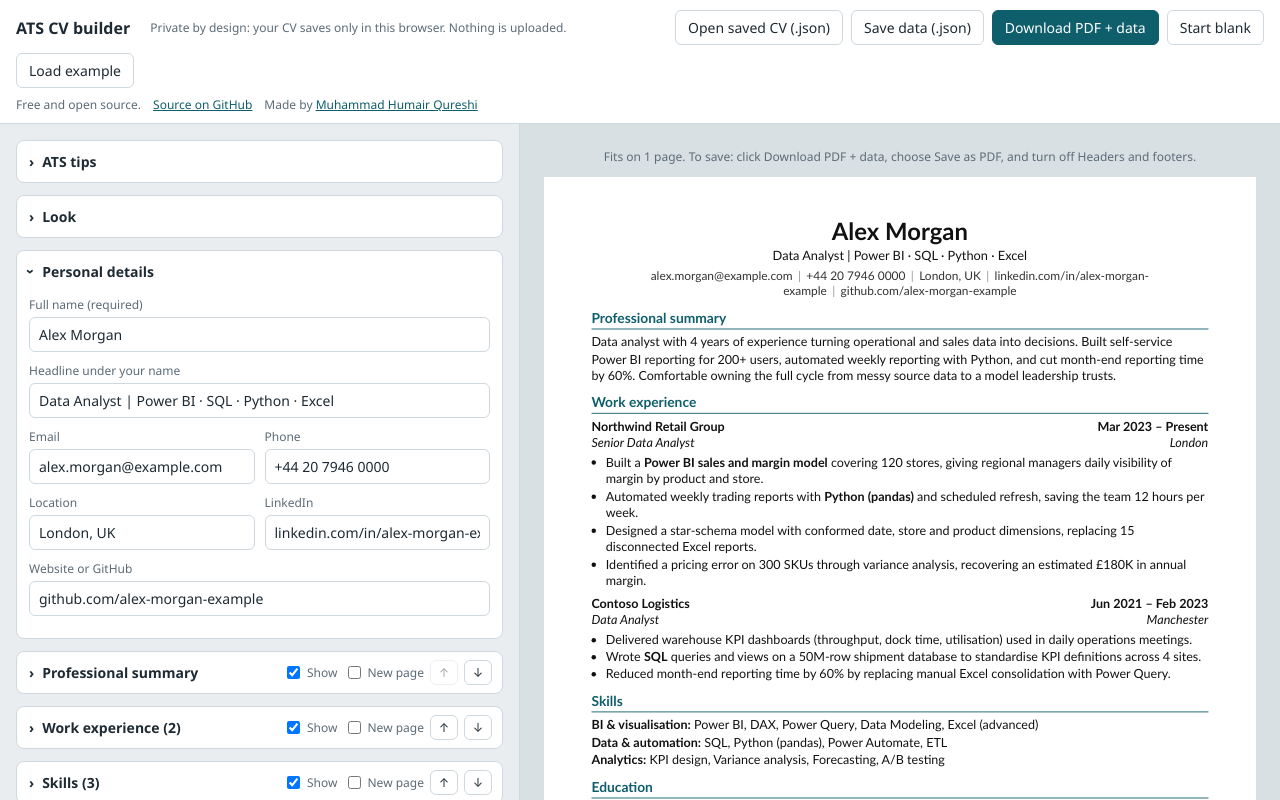
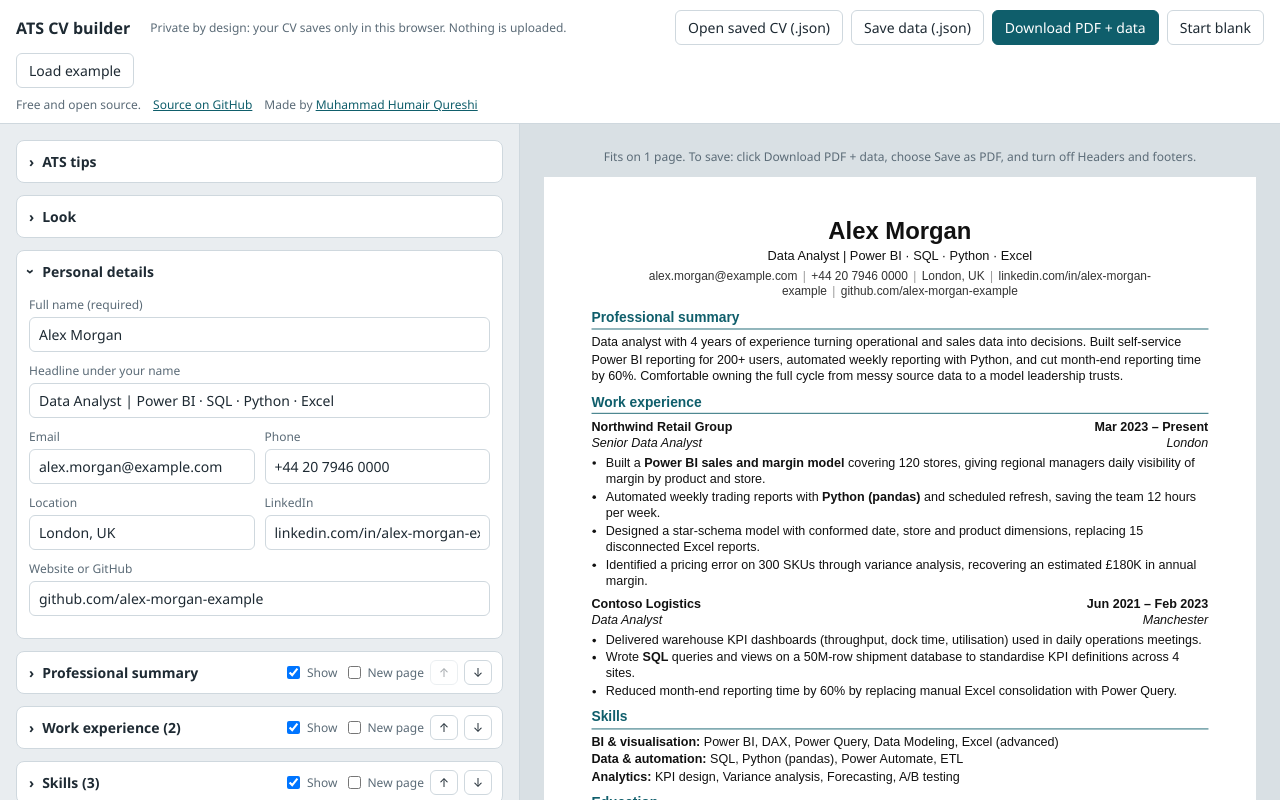
Before and after one commit to defihumair/ats-cv-builder, a plain HTML site: page index.html in a window 1280 px wide. Drawn offline with Linux system fonts and the light colour scheme.

Commit message:
Rearrange font constants and update styles

```diff
--- a/index.html
+++ b/index.html
@@ -111,8 +111,8 @@ body{background:#fff;display:block;height:auto}
 </main>
 <script>
 const STORE="atscvbuilder.v1";
-const FONTS={calibri:'Calibri, Carlito, "Segoe UI", Arial, sans-serif',arial:'Arial, Helvetica, sans-serif',cambria:'Cambria, Caladea, Georgia, serif',georgia:'Georgia, "Times New Roman", serif'};
-const FONT_NAMES={calibri:"Calibri",arial:"Arial",cambria:"Cambria",georgia:"Georgia"};
+const FONTS={arial:'Arial, Helvetica, "Liberation Sans", sans-serif',calibri:'Calibri, Carlito, "Segoe UI", Arial, sans-serif',cambria:'Cambria, Caladea, Georgia, serif',georgia:'Georgia, "Times New Roman", serif'};
+const FONT_NAMES={arial:"Arial (recommended)",calibri:"Calibri",cambria:"Cambria",georgia:"Georgia"};
 const DEFAULTS={
 personal:{name:"Alex Morgan",title:"Data Analyst | Power BI · SQL · Python · Excel",email:"alex.morgan@example.com",phone:"+44 20 7946 0000",location:"London, UK",linkedin:"linkedin.com/in/alex-morgan-example",website:"github.com/alex-morgan-example"},
 summary:"Data analyst with 4 years of experience turning operational and sales data into decisions. Built self-service Power BI reporting for 200+ users, automated weekly reporting with Python, and cut month-end reporting time by 60%. Comfortable owning the full cycle from messy source data to a model leadership trusts.",
@@ -145,7 +145,7 @@ certifications:[
 languages:[{name:"English",level:"Native"},{name:"Spanish",level:"Professional"}],
 show:{summary:true,experience:true,skills:true,education:true,projects:true,certifications:true,languages:true},
 order:["summary","experience","skills","education","projects","certifications","languages"],
-style:{accent:"#0F5E6B",size:10.5,font:"calibri"},
+style:{accent:"#0F5E6B",size:10.5,font:"arial"},
 breaks:{}
 };
 const BLANK={
@@ -159,7 +159,7 @@ certifications:[],
 languages:[],
 show:{summary:true,experience:true,skills:true,education:true,projects:true,certifications:true,languages:true},
 order:["summary","experience","skills","education","projects","certifications","languages"],
-style:{accent:"#0F5E6B",size:10.5,font:"calibri"},
+style:{accent:"#0F5E6B",size:10.5,font:"arial"},
 breaks:{}
 };
 const TIPS=[
@@ -217,7 +217,7 @@ projects:()=>{const L=S.projects.filter(x=>has(x,["name","detail"]));return L.le
 certifications:()=>{const L=S.certifications.filter(c=>has(c,["name"]));return L.length?`<h3>${SECTIONS.certifications.title}</h3><ul>`+L.map(c=>`<li><strong>${esc(c.name)}</strong>${c.issuer&&c.issuer.trim()?", "+esc(c.issuer):""}${c.year&&String(c.year).trim()?` (${esc(c.year)})`:""}</li>`).join("")+"</ul>":""},
 languages:()=>{const l=S.languages.filter(x=>x.name&&x.name.trim());return l.length?`<h3>${SECTIONS.languages.title}</h3><p>${l.map(x=>esc(x.name)+(x.level&&x.level.trim()?` (${esc(x.level)})`:"")).join(", ")}</p>`:""}
 };
-function renderPreview(){const p=S.personal,st=S.style;$("page").style.setProperty("--cv-accent",st.accent);const cv=$("cv");cv.style.setProperty("--fs",st.size+"pt");cv.style.fontFamily=FONTS[st.font]||FONTS.calibri;const contact=[p.email,p.phone,p.location,p.linkedin,p.website].filter(x=>x&&x.trim()).map(x=>`<span>${esc(x)}</span>`).join("");let h=(p.name&&p.name.trim()?`<h2>${esc(p.name)}</h2>`:`<h2 class="ph">Your name</h2>`)+`${p.title&&p.title.trim()?`<div class="tagline">${esc(p.title)}</div>`:""}<div class="contact">${contact}</div>`;S.order.forEach(k=>{if(!S.show[k])return;const part=RENDER[k]();if(part)h+=S.breaks[k]?`<div class="pb">${part}</div>`:part});cv.innerHTML=h;requestAnimationFrame(layoutPreview)}
+function renderPreview(){const p=S.personal,st=S.style;$("page").style.setProperty("--cv-accent",st.accent);const cv=$("cv");cv.style.setProperty("--fs",st.size+"pt");cv.style.fontFamily=FONTS[st.font]||FONTS.arial;const contact=[p.email,p.phone,p.location,p.linkedin,p.website].filter(x=>x&&x.trim()).map(x=>`<span>${esc(x)}</span>`).join("");let h=(p.name&&p.name.trim()?`<h2>${esc(p.name)}</h2>`:`<h2 class="ph">Your name</h2>`)+`${p.title&&p.title.trim()?`<div class="tagline">${esc(p.title)}</div>`:""}<div class="contact">${contact}</div>`;S.order.forEach(k=>{if(!S.show[k])return;const part=RENDER[k]();if(part)h+=S.breaks[k]?`<div class="pb">${part}</div>`:part});cv.innerHTML=h;requestAnimationFrame(layoutPreview)}
 function layoutPreview(){const pane=$("pane"),frame=$("frame"),sc=$("scaler"),page=$("page"),cv=$("cv");page.querySelectorAll(".guide").forEach(g=>g.remove());const mm=page.offsetWidth/210;const per=(297-24)*mm;cv.querySelectorAll(".pb").forEach(b=>{b.style.marginTop="0px";const top=b.offsetTop-cv.offsetTop;const into=top%per;if(top>1&&into>1)b.style.marginTop=(per-into)+"px"});const h=cv.offsetHeight;const pages=Math.max(1,Math.ceil((h-1)/per));for(let n=1;n<pages;n++)page.appendChild(el("div",{class:"guide",style:`top:${12*mm+n*per}px`},el("span",null,"Page "+(n+1))));const avail=Math.max(200,pane.clientWidth-48);const s=Math.min(1,avail/page.offsetWidth);sc.style.transform=`scale(${s})`;frame.style.width=page.offsetWidth*s+"px";frame.style.height=page.offsetHeight*s+"px";$("pageInfo").textContent=(pages===1?"Fits on 1 page.":`About ${(h/per).toFixed(1)} pages. Dashed lines show where pages break.`)+" To save: click Download PDF + data, choose Save as PDF, and turn off Headers and footers."}
 function fileBase(){return((S.personal.name||"CV").trim().replace(/[^\w\-]+/g,"_")||"CV")+"_CV"}
 function exportJSON(){const data=Object.assign({app:"cv-builder",version:1,savedAt:new Date().toISOString()},S);const blob=new Blob([JSON.stringify(data,null,2)],{type:"application/json"});const a=el("a",{href:URL.createObjectURL(blob),download:fileBase()+".json"});document.body.appendChild(a);a.click();setTimeout(()=>{URL.revokeObjectURL(a.href);a.remove()},1500);setStatus("Downloaded "+fileBase()+".json. Keep it next to your PDF.")}
```
